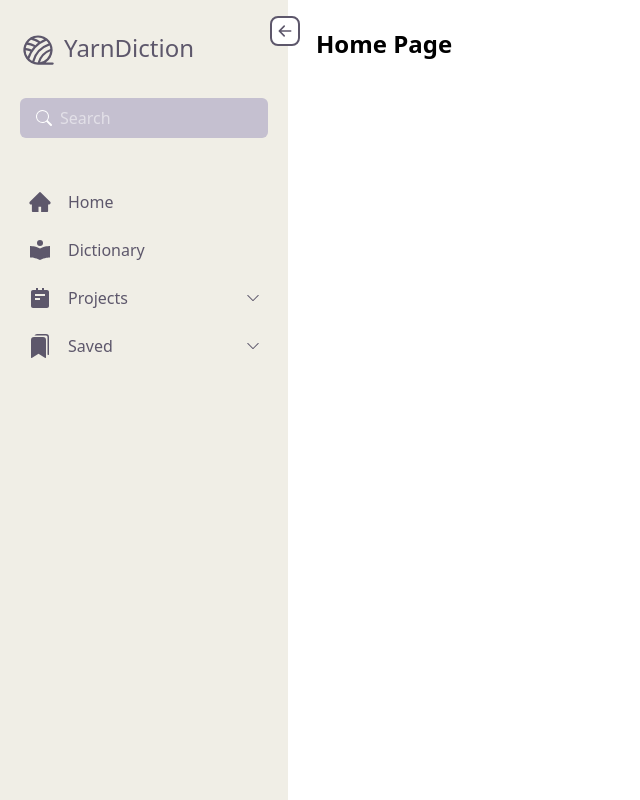
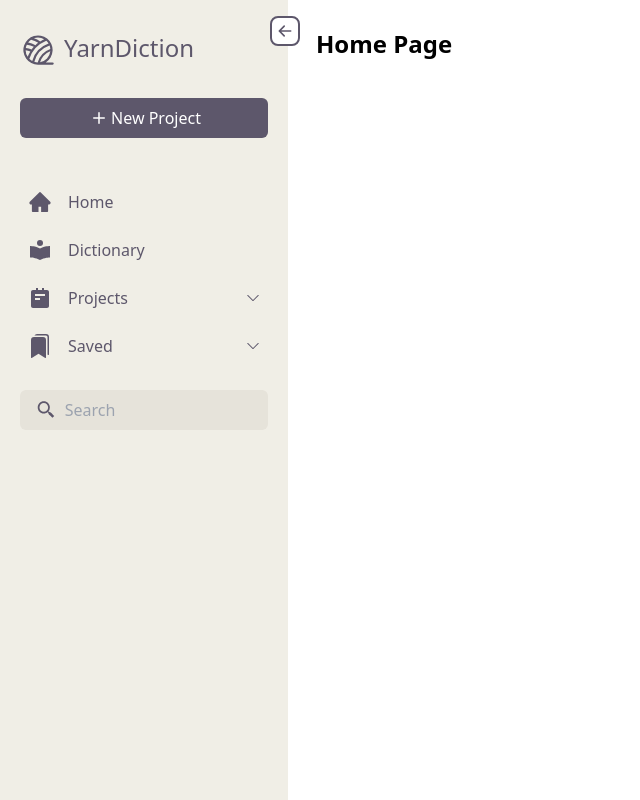
Before and after one commit to kyrdo/cis5120-a05, a React (Vite) app: page / in a window 1280 px wide. Shown: the whole page, without its empty margins (0-640 px from the left). Built offline with nearby package versions, Linux system fonts and the light colour scheme.

Commit message:
added plus buttons and changed search bar

```diff
--- a/src/App.tsx
+++ b/src/App.tsx
@@ -3,7 +3,7 @@ import './App.css'
 import { BsArrowLeftShort, BsSearch, BsChevronDown, BsPlus, BsBookmarksFill } from "react-icons/bs"
 import { PiYarn } from "react-icons/pi";
 import { AiFillHome } from "react-icons/ai";
-import { BiSolidBookReader, BiSolidNotepad, BiNote } from "react-icons/bi";
+import { BiSolidBookReader, BiSolidNotepad, BiNote, BiSearchAlt2} from "react-icons/bi";
 
 
 function App() {
@@ -19,9 +19,10 @@ function App() {
       addIcon: true,
       projMenu: true,
       submenuItems: [
+        { title: "Add New Project", addIcon: true, icon: <BsPlus/>},
         { title: "Submenu 1", addIcon: true, icon: <BiNote/>},
         { title: "Submenu 2", addIcon: true, icon: <BiNote/>},
-        { title: "Submenu 3", addIcon: true, icon: <BiNote/>},
+        { title: "Submenu 3", addIcon: true, icon: <BiNote/>}
       ],
     },
     { title: "Saved",
@@ -29,6 +30,7 @@ function App() {
       addIcon: true,
       saveMenu: true,
       submenuItems: [
+        { title: "Add to Saved", addIcon: true, icon: <BsPlus/>},
         { title: "Submenu 1", addIcon: true, icon: <BiNote/>},
         { title: "Submenu 2", addIcon: true, icon: <BiNote/>},
         { title: "Submenu 3", addIcon: true, icon: <BiNote/>},
@@ -52,15 +54,18 @@ function App() {
           </h1>
         </div>
 
-        <div className={`flex items-center rounded-md bg-light-purple mt-6 ${!open ? "px-2.5" : "px-4"} py-2`}>
-          <BsSearch className={`text-white text-lg block float-left cursor-pointer ${open && "mr-2"}`}/>
+        <div>
+          <button
+            onClick={()=>{}}
+            className="flex items-center justify-center w-full bg-dark-purple text-white py-2 px-4 rounded-md hover:bg-hover-beige hover:text-dark-purple mt-6"
+          >
 
-          <input
-            type={"search"}
-            placeholder="Search"
-            className= {`bg-transparent text-white placeholder-light-white text-base w-full
-            focus:outline-none ${!open && "hidden"}`}
-          />
+            <span className="text-2xl block float-left">
+              <BsPlus/>
+            </span>
+            {open ? "New Project" : ""}
+
+          </button>
         </div>
 
         <ul className="pt-2">
@@ -114,7 +119,19 @@ function App() {
             </>
           ))}
         </ul>
+
+        <div className={`flex items-center rounded-md bg-hover-beige mt-6 ${!open ? "px-2.5" : "px-4"} py-2`}>
+          <BiSearchAlt2 className={`text-dark-purple text-2xl block float-left cursor-pointer ${open && "mr-2"}`}/>
+          <input
+            type={"search"}
+            placeholder="Search"
+            className= {`bg-transparent text-dark-purple placeholder-gray text-base w-full
+            focus:outline-none ${!open && "hidden"}`}
+          />
+        </div>
       </div>
+
+
 
       <div className="p-7">
         <h1 className="text-2xl font-semibold">Home Page</h1>
```
